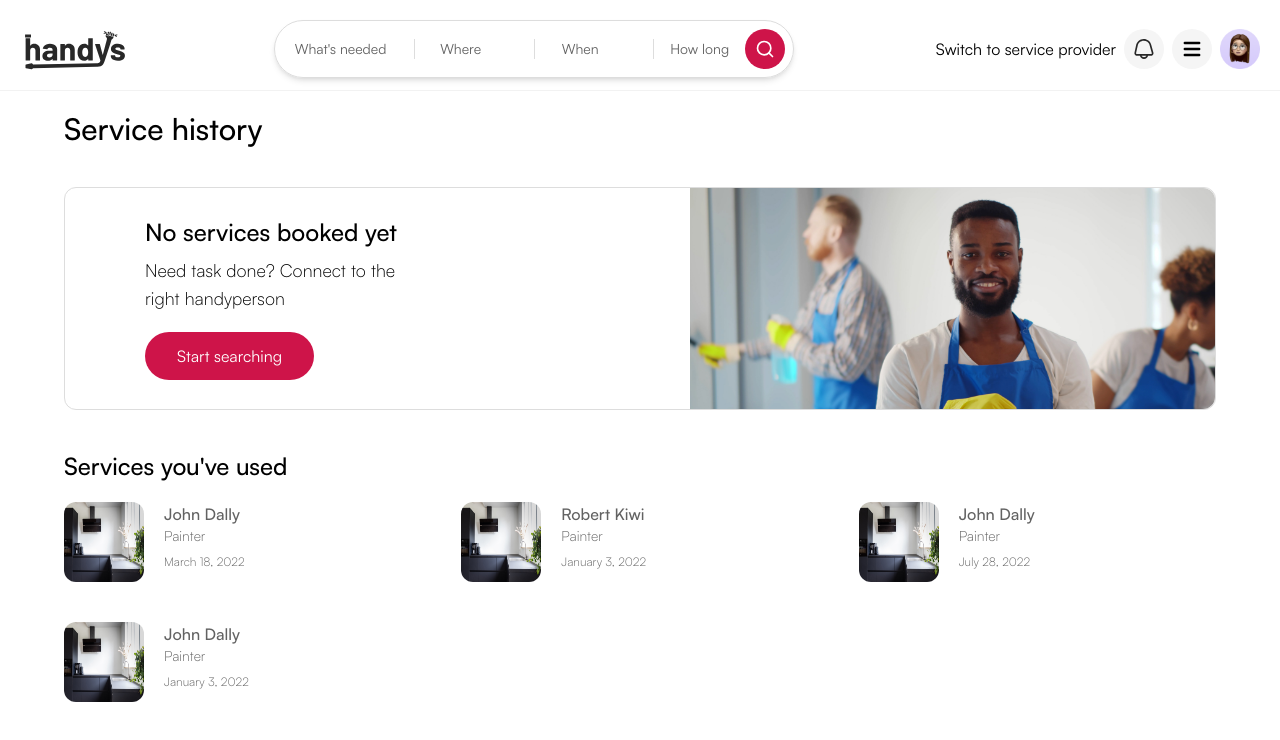
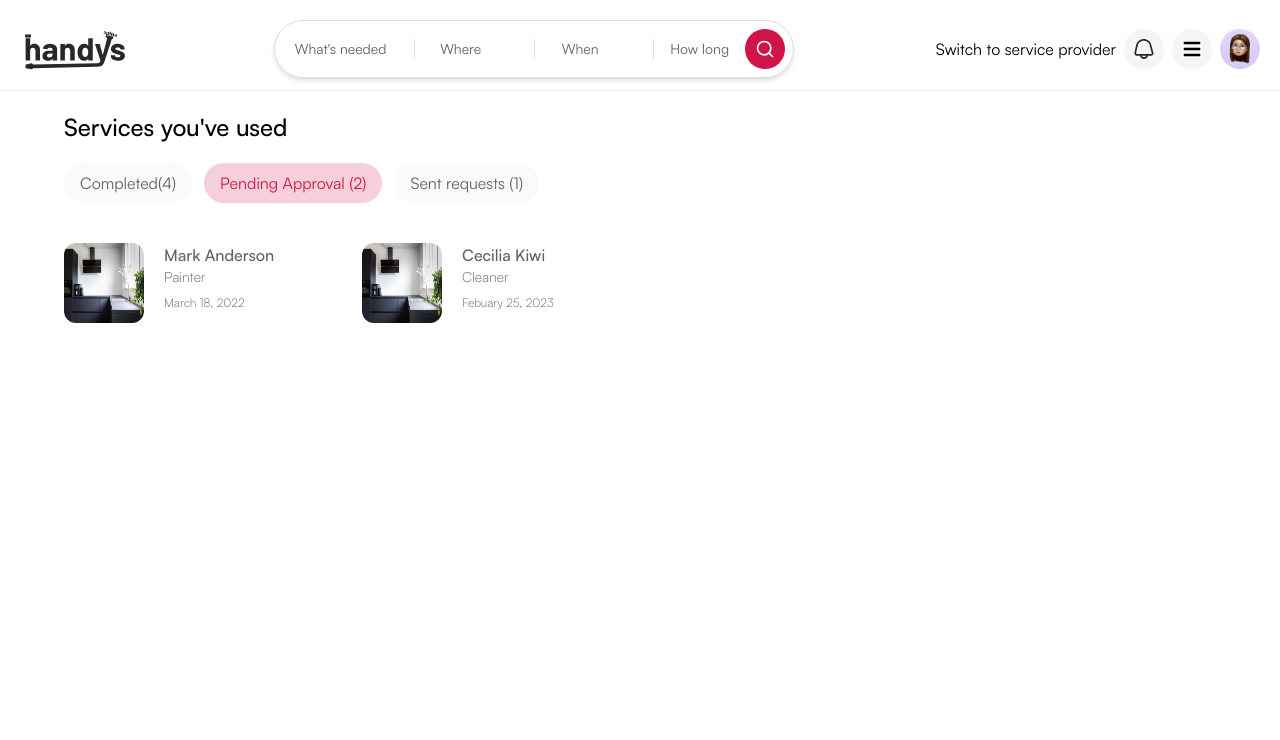
Before and after one commit to Handys-Inc/mvp-customer-portal, a React (Create React App) app: page /service-history in a window 1280 px wide. Shown: the top 740 px of the page. Built offline with nearby package versions, Linux system fonts and the light colour scheme.

Commit message:
service history page changes and receipt

```diff
--- a/src/App.js
+++ b/src/App.js
@@ -28,6 +28,8 @@ import MobileHelp from "./app/Help/MobileHelp";
 import MobileAccount from "./app/Account/MobileAccount";
 
 function App() {
+
+  // TODO: Use hash to go back for multi step like tradingview
   return (
     <BrowserRouter>
       <Routes>
--- a/src/app/Checkout/Confirm/Confirm.js
+++ b/src/app/Checkout/Confirm/Confirm.js
@@ -16,9 +16,9 @@ function Confirm({ coupon, setCoupon }) {
     setLoading(true);
     setTimeout(() => {
       setLoading(false);
-      setStatus("error");
+      setStatus("success");
     }, 5000);
-  }, []);
+  }, [show]);
 
   return (
     <Fragment>
--- /dev/null
+++ b/src/app/History/Completed/Completed.js
@@ -0,0 +1,15 @@
+import React from "react";
+
+import ServiceCard from "../components/ServiceCard";
+
+function Completed({ services }) {
+  return (
+    <div className="grid grid-cols-1 md:grid-cols-4 gap-5 md:gap-10">
+      {services.map((single, index) => {
+        return <ServiceCard type="completed" index={index} service={single} />;
+      })}
+    </div>
+  );
+}
+
+export default Completed;
--- a/src/app/History/History.js
+++ b/src/app/History/History.js
@@ -1,26 +1,53 @@
-import React from "react";
+import React, { useState, useEffect } from "react";
 
 import NoHistory from "./components/NoHistory";
 import AllServices from "./components/AllServices";
 
 import Layout from "../../components/Layout/Layout";
+import HistoryLoader from "./HistoryLoader";
+
+import "./index.css";
 
 function History() {
+  const [history, setHistory] = useState([{ id: 1 }]);
+
+  const [loading, setLoading] = useState(false);
+
+  useEffect(() => {
+    // fake api call
+    setLoading(true);
+
+    setTimeout(() => {
+      setLoading(false);
+    }, 4000);
+  }, []);
+
+  if (!loading) {
     return (
       <Layout>
+        {history.length < 1 ? (
           <div className="max-w-6xl mx-auto">
             <h3 className="my-5 text-lg md:text-3xl font-semibold">
               Service history
             </h3>
             <NoHistory />
           </div>
-
-      {/* Services you used */}
+        ) : (
           <div className="max-w-6xl mx-auto">
             <AllServices />
+          </div>
+        )}
+      </Layout>
+    );
+  } else {
+    return (
+      <Layout>
+        <div className="max-w-6xl mx-auto">
+          <HistoryLoader />
         </div>
       </Layout>
     );
   }
+}
 
 export default History;
--- /dev/null
+++ b/src/app/History/HistoryLoader.js
@@ -0,0 +1,58 @@
+import React from "react";
+
+function HistoryLoader() {
+  const services = [
+    { id: 1, name: "dummy" },
+    { id: 2, name: "dummy" },
+    { id: 3, name: "dummy" },
+    { id: 4, name: "dummy" },
+  ];
+
+  return (
+    <div>
+      <h3 className="my-5 text-lg md:text-2xl font-semibold">
+        Services you've used
+      </h3>
+
+      {/* tabs */}
+      {/* Selector */}
+      <div className="booking-scroll-none flex overflow-x-auto space-x-3 w-full">
+        <div className="booking-selector">Completed()</div>
+        <div className="booking-selector">Pending Approval ()</div>
+        <div className="booking-selector">Sent requests ()</div>
+      </div>
+
+      <div className="grid grid-cols-1 md:grid-cols-4 gap-5 md:gap-4 my-5">
+        {services.map((single) => {
+          return (
+            <div key={single.id}>
+              <div className="flex gap-5 cursor-pointer">
+                {/*  */}
+
+                <div
+                  className="w-20 h-20 bg-cover bg-center skeleton rounded-xl"
+                  alt="provider"
+                >
+                  {" "}
+                </div>
+
+                {/* Service Pro */}
+                <div>
+                  <div className="font-bold skeleton w-full skeleton-text text-lg"></div>
+
+                  <div className="font-bold skeleton w-9/12 skeleton-text text-lg"></div>
+
+                  <p className="font-light text-gray  text-sm">
+                    <span className="font-bold text-base "> </span> Service Date
+                  </p>
+                </div>
+              </div>
+            </div>
+          );
+        })}
+      </div>
+    </div>
+  );
+}
+
+export default HistoryLoader;
--- /dev/null
+++ b/src/app/History/Pending/Pending.js
@@ -0,0 +1,15 @@
+import React from "react";
+
+import ServiceCard from "../components/ServiceCard";
+
+function Pending({ services }) {
+  return (
+    <div className="grid grid-cols-1 md:grid-cols-4 gap-5 md:gap-10">
+      {services.map((single, index) => {
+        return <ServiceCard type="pending" index={index} service={single} />;
+      })}
+    </div>
+  );
+}
+
+export default Pending;
--- /dev/null
+++ b/src/app/History/Receipt/Receipt.js
@@ -0,0 +1,81 @@
+import React from "react";
+
+import logo from "../../../assets/logo/logo.svg";
+import visa from "../../../assets/logo/paypal.png";
+
+import Border from "../../../components/Border/Border";
+
+function Receipt() {
+  return (
+    <div className="border border-faintGray rounded-2xl">
+      <div className="bg-primary bg-opacity-20 rounded-tr-2xl rounded-tl-2xl pb-10">
+        <div className="flex justify-between items-start p-10">
+          <img className="w-20" src={logo} alt="logo" />
+
+          <div className="text-primary">
+            <h3>
+              Total <span className="font-bold">$280 CAD</span>
+            </h3>
+            <p>February 21, 2023</p>
+          </div>
+        </div>
+
+        <h4 className="text-4xl text-left text-primary font-extrabold px-10">
+          Thanks for using Handys, <br />
+          Username
+        </h4>
+      </div>
+      {/* Details */}
+      <div className="px-10 my-5">
+        {/* total */}
+        <table class="w-full text-2xl font-bold mt-2">
+          <tbody>
+            <tr>
+              <td className="text-left">Total</td>
+              <td className="text-right">$280 CAD</td>
+            </tr>
+          </tbody>
+        </table>
+
+        <Border />
+
+        {/* Actual details */}
+        <table class="w-full">
+          <tbody>
+            <tr>
+              <td className="text-left">$65 per hour x 3 hours</td>
+              <td className="text-right">$195 CAD</td>
+            </tr>
+            <tr>
+              <td className="text-left">Service Fee</td>
+              <td className="text-right">$47 CAD</td>
+            </tr>
+            <tr>
+              <td className="text-left">Taxes</td>
+              <td className="text-right">$73 CAD</td>
+            </tr>
+          </tbody>
+        </table>
+        <Border />
+
+        <h4 className="text-left font-bold text-lg">Payment method</h4>
+        <div className="my-5 flex justify-between text-gray items-center">
+          <div className="flex gap-3">
+            {" "}
+            <div>
+              <img src={visa} alt="visa" />
+            </div>
+            <div className="text-left">
+              <h4 className="text-semibold text-black">Paypal</h4>
+              <p className="text-sm font-light">9/12/2023</p>
+            </div>
+          </div>
+          <h3>$280 CAD</h3>
+        </div>
+        <button className="w-full btn-primary my-5">Download receipt</button>
+      </div>
+    </div>
+  );
+}
+
+export default Receipt;
--- /dev/null
+++ b/src/app/History/Sent/Sent.js
@@ -0,0 +1,16 @@
+import React from "react";
+
+import ServiceCard from "../components/ServiceCard";
+
+function Sent({services}) {
+
+  return (
+      <div className="grid grid-cols-1 md:grid-cols-4 gap-5 md:gap-10">
+        {services.map((single, index) => {
+          return <ServiceCard type="sent" index={index} service={single} />;
+        })}
+      </div>
+  )
+}
+
+export default Sent;
--- a/src/app/History/components/AllServices.js
+++ b/src/app/History/components/AllServices.js
@@ -1,8 +1,14 @@
 import React, { useState } from "react";
-import ServiceCard from "./ServiceCard";
+
+import Completed from "../Completed/Completed";
+import Pending from "../Pending/Pending";
+import Sent from "../Sent/Sent";
 
 function AllServices() {
-  const [services, setServices] = useState([
+  const [view, setView] = useState("pending");
+
+  // duummy data
+  const completed = [
     {
       name: "John Dally",
       pro: "Painter",
@@ -23,7 +29,45 @@ function AllServices() {
       pro: "Painter",
       date: "January 3, 2022",
     },
-  ]);
+  ];
+
+  const pending = [
+    {
+      name: "Mark Anderson",
+      pro: "Painter",
+      date: "March 18, 2022",
+    },
+    {
+      name: "Cecilia Kiwi",
+      pro: "Cleaner",
+      date: "Febuary 25, 2023",
+    },
+  ];
+
+  const sent = [
+    {
+      name: "John Dally",
+      pro: "Painter",
+      date: "March 18, 2022",
+    },
+  ];
+
+  const dynamic = () => {
+    switch (view) {
+      // CHECKLIST
+      case "sent":
+        return <Sent services={sent} />;
+
+      case "pending":
+        return <Pending services={pending} />;
+
+      case "completed":
+        return <Completed services={completed} />;
+
+      default:
+        return <Pending services={pending} />;
+    }
+  };
 
   return (
     <div>
@@ -31,11 +75,41 @@ function AllServices() {
         Services you've used
       </h3>
 
-      <div className="grid grid-cols-1 md:grid-cols-3 gap-5 md:gap-10">
-        {services.map((single, index) => {
-          return <ServiceCard index={index} service={single} />;
-        })}
+      {/* tabs */}
+      {/* Selector */}
+      <div className="booking-scroll-none flex overflow-x-auto space-x-3 w-full">
+        <div
+          onClick={() => setView("completed")}
+          className={`${
+            view === "completed"
+              ? "booking-selector-active"
+              : "booking-selector"
+          }`}
+        >
+          Completed({completed.length})
+        </div>
+        <div
+          onClick={() => setView("pending")}
+          className={`${
+            view === "pending"
+              ? " booking-selector-active"
+              : " booking-selector"
+          }`}
+        >
+          Pending Approval ({pending.length})
+        </div>
+        <div
+          onClick={() => setView("sent")}
+          className={`${
+            view === "sent" ? " booking-selector-active" : " booking-selector"
+          }`}
+        >
+          Sent requests ({sent.length})
+        </div>
       </div>
+
+      {/* Show Data */}
+      <div className="my-10">{dynamic()}</div>
     </div>
   );
 }
--- a/src/app/History/components/Details.js
+++ b/src/app/History/components/Details.js
@@ -8,7 +8,7 @@ import { NavLink } from "react-router-dom";
 
 import Border from "../../../components/Border/Border";
 
-function Details({ setDetailsModal, setReportModal }) {
+function Details({ setDetailsModal, setReportModal, setReceiptModal }) {
   return (
     <div>
       <div className="flex justify-between px-10">
@@ -42,6 +42,15 @@ function Details({ setDetailsModal, setReportModal }) {
         <h4 className="mb-1">Payment Info</h4>
         <h6 className="mb-3">Total cost</h6>
         <p className="text-gray text-sm font-light">$250 CAD</p>
+        <p
+          onClick={() => {
+            setDetailsModal(false);
+            setReceiptModal(true);
+          }}
+          className="under text-sm my-3"
+        >
+          View receipt
+        </p>
       </div>
       <Border />
       <div className="px-10 text-left">
--- a/src/app/History/components/ServiceCard.js
+++ b/src/app/History/components/ServiceCard.js
@@ -4,13 +4,16 @@ import Modal from "../../../components/Modal/Modal";
 
 import Details from "./Details";
 import Report from "./Report";
+import Receipt from '../Receipt/Receipt'
 
 import prov from "../../../assets/images/prov-1.png";
 
-function ServiceCard({ service }) {
+function ServiceCard({ service, type }) {
   const [detailsModal, setDetailsModal] = useState(false);
 
   const [reportModal, setReportModal] = useState(false);
+
+  const [receiptModal, setReceiptModal] = useState(false);
 
   return (
     <div>
@@ -46,6 +49,7 @@ function ServiceCard({ service }) {
         <Details
           setDetailsModal={setDetailsModal}
           setReportModal={setReportModal}
+          setReceiptModal={setReceiptModal}
         />
       </Modal>
 
@@ -56,6 +60,14 @@ function ServiceCard({ service }) {
           setReportModal={setReportModal}
         />
       </Modal>
+
+      {/* Receipt Modal */}
+      <Modal title="" isOpen={receiptModal} setIsOpen={setReceiptModal}>
+        <Receipt
+          setReciptModal={setReceiptModal}
+
+        />
+      </Modal>
     </div>
   );
 }
--- /dev/null
+++ b/src/app/History/index.css
@@ -0,0 +1,21 @@
+/* Bookings */
+.booking-selector {
+  @apply rounded-full text-gray bg-lightGray text-base px-4 py-2 font-normal flex-shrink-0 cursor-pointer;
+}
+
+.booking-selector-active {
+  @apply rounded-full bg-primary text-primary bg-opacity-20 text-base px-4 py-2 font-normal flex-shrink-0 cursor-pointer;
+}
+
+/* RESOURCES */
+.resource-card {
+  @apply rounded-3xl  h-[21rem]  cursor-pointer;
+}
+
+.resource-card img {
+  @apply h-[15rem] w-full object-cover rounded-tr-3xl rounded-tl-3xl;
+}
+
+.booking-scroll-none::-webkit-scrollbar {
+  display: none;
+}
```
Lines whose indentation alone changed are shown as unchanged.
